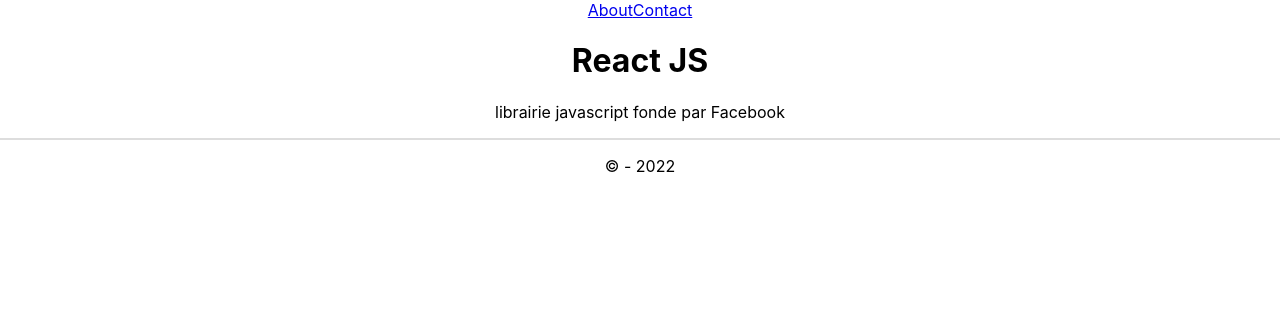
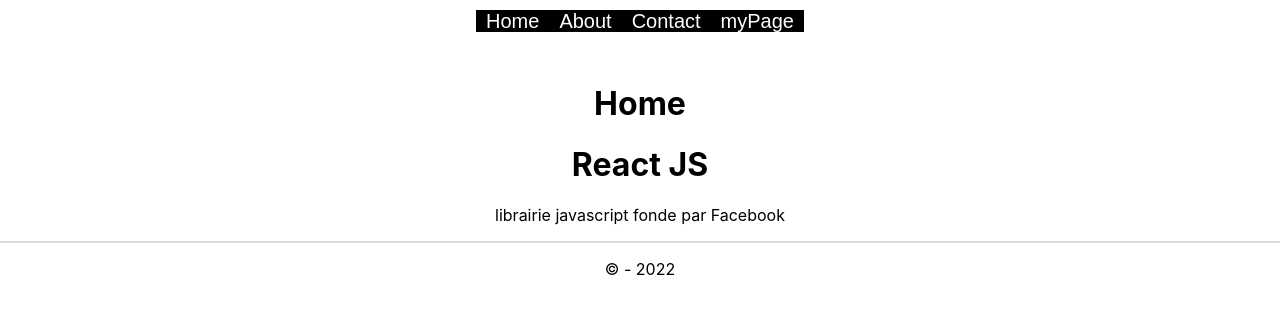
Before and after one commit to sonya76/ceppic-react, a React (Create React App) app: page / in a window 1280 px wide. Shown: the top 314 px of the page. Built offline with nearby package versions, Linux system fonts and the light colour scheme; the HTML template or start-up script is replaced by a standard one.

Commit message:
routeur ajout de nav et page error

```diff
--- a/src/App.jsx
+++ b/src/App.jsx
@@ -2,21 +2,23 @@
 
 import Footer from "./components/Footer";
 import Header from "./components/Header";
+import Nav from "./components/Nav";
 // import RandomUser from "./components/RandomUsers";
 // import Users from "./components/Users";
-import { Routes, Route, Link } from "react-router-dom";
+import { Routes, Route } from "react-router-dom";
+import Home from "./pages/Home";
 import About from "./pages/About";
 import Contact from "./pages/Contact";
+import NotFound from "./pages/NotFound";
 
 function App() {
   return (
     <div className="App">
-      <nav>
-        <Link to="/about">About</Link>
-        <Link to="/contact">Contact</Link>
-      </nav>
+      <Nav />
 
       <Routes>
+        <Route path="*" element={<NotFound />} />
+        <Route path="/" element={<Home />} />
         <Route path="about" element={<About />} />
         <Route path="contact" element={<Contact />} />
       </Routes>
--- /dev/null
+++ b/src/components/Nav.css
@@ -0,0 +1,15 @@
+nav  a{ /* tous les liens a à l'intérieur de la balise nav */
+    float: center; /* effet flottant */
+    text-decoration: none; /* pas d'héritage avec effet souligné */
+    color: #ffffff; /* couleur du texte */
+    background: #000000; /* couleur de fond */
+    height: 46px; /* hauteur */
+    line-height: 43px; /* interligne */
+    padding: 0 10px; /* marges intérieur */
+    font-family: sans-serif; /* police d'écriture */
+    font-size: 20px; /* taille du texte */
+    transition: .5s; /* temps de transition lors du hover : une demi seconde */
+    }
+    nav  a:hover{ /* tous liens lors du survol dans la balise nav */
+    background: #f43c80; /* couleur de fond */
+    }
--- /dev/null
+++ b/src/components/Nav.jsx
@@ -0,0 +1,14 @@
+import { Link } from "react-router-dom";
+import "../components/Nav.css";
+export default function Nav() {
+  return (
+    <>
+      <nav>
+        <Link to="/">Home</Link>
+        <Link to="/about">About</Link>
+        <Link to="/contact">Contact</Link>
+        <Link to="/page">myPage</Link>
+      </nav>
+    </>
+  );
+}
--- a/src/pages/About.jsx
+++ b/src/pages/About.jsx
@@ -1,5 +1,9 @@
+
 export default function About() {
     return (
-        <h1>A propos.</h1>
+        <>
+        <br />
+        <h1>A propos</h1>
+        </>
     )
 };
--- a/src/pages/Contact.jsx
+++ b/src/pages/Contact.jsx
@@ -1,5 +1,8 @@
 export default function Contact() {
-    return (
-        <h1>Contact</h1>
-    )
-};
+  return (
+    <>
+      <br />
+      <h1>Contact</h1>
+    </>
+  );
+}
--- a/src/pages/Home.jsx
+++ b/src/pages/Home.jsx
@@ -1,10 +1,8 @@
 export default function Home() {
-    return (
-        <main>
-        <h1>Home</h1>
-        <nav>
-            <Link />
-        </nav>
-        </main>
-    )
-};
+  return (
+    <main>
+      <br />
+      <h1>Home</h1>
+    </main>
+  );
+}
--- /dev/null
+++ b/src/pages/NotFound.jsx
@@ -0,0 +1,8 @@
+export default function NotFound() {
+    return (
+      <>
+        <br />
+        <h1>Error 404</h1>
+      </>
+    );
+  }
```
Also changed, not shown: public/assets/img/1_EQisBuMOijQT8woW0Jn6pA.jpeg (added), src/pages/NotFound.css (added).
